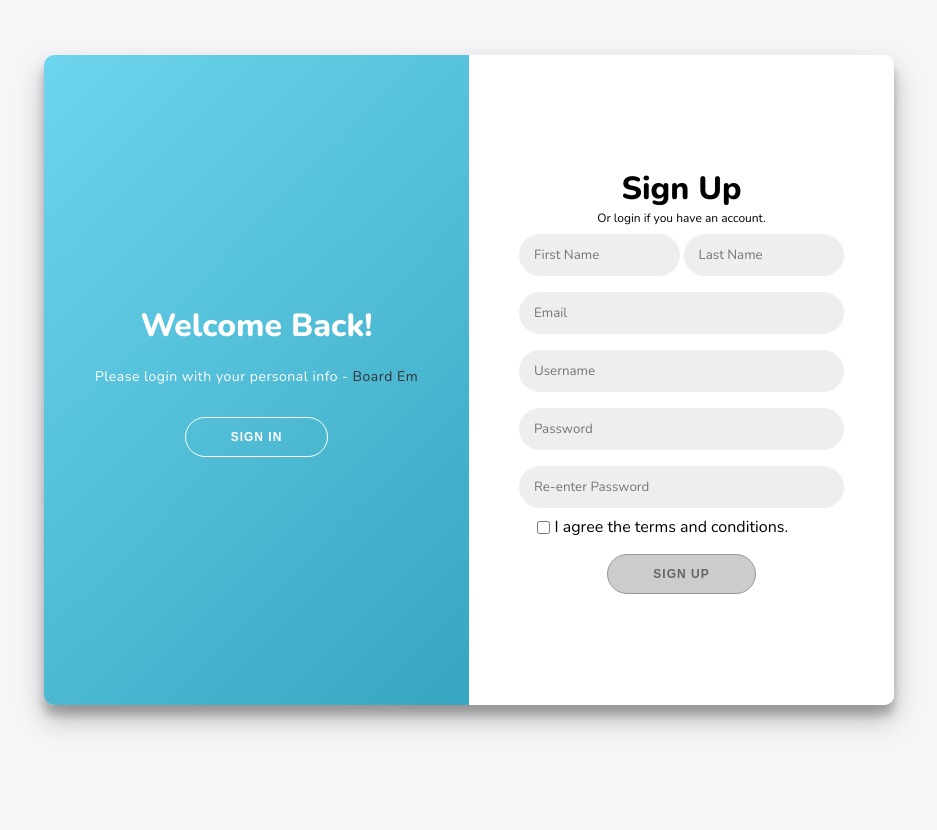
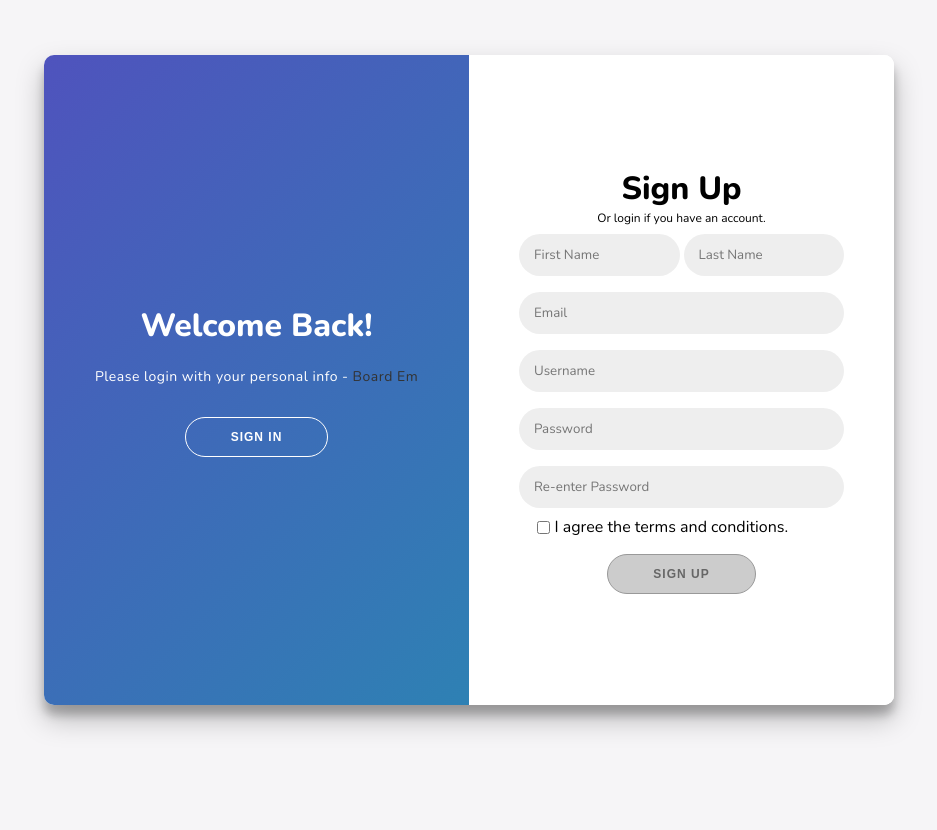
Before and after one commit to sreehari229/Board-em, a Django app: page /create-acc/ in a window 1280 px wide. Shown: the whole page, without its empty margins (171-1108 px from the left). Run offline with Django 4.2, Linux system fonts and the light colour scheme; some libraries are stand-ins or nearby versions.

Commit message:
Clean up code v1

```diff
--- a/TaskMan/static/Doorway/CSS/login_signup.css
+++ b/TaskMan/static/Doorway/CSS/login_signup.css
@@ -1,7 +1,7 @@
 @import url("https://fonts.googleapis.com/css2?family=Nunito:wght@400;800&display=swap");
 
 :root {
-  --main-color: #6dd5ed;
+  --main-color: #4f53bd;
   --secondary-color: #2193b0;
   --gradient: linear-gradient(
     135deg,
--- a/TaskMan/templates/Intendance/acc_home.html
+++ b/TaskMan/templates/Intendance/acc_home.html
@@ -3,7 +3,6 @@
 {% block acc_index_page_content %}
 <style>
   .clickable-mine:hover {
-
     cursor: pointer;
     background-color:#E0ECF0;
 }
```
Also changed, not shown: TaskMan/templates/Doorway/index_page.html (+2 -20 lines), TaskMan/static/Doorway/Images/App Store.svg (deleted), TaskMan/static/Doorway/Images/Play Store.svg (deleted), TaskMan/static/images/Board 'em logo.png (deleted), TaskMan/static/images/Clogo.jpeg (deleted), TaskMan/static/images/backg.gif (deleted), TaskMan/static/images/logo.jpeg (deleted), TaskMan/static/images/logo_nobg.png (deleted).
